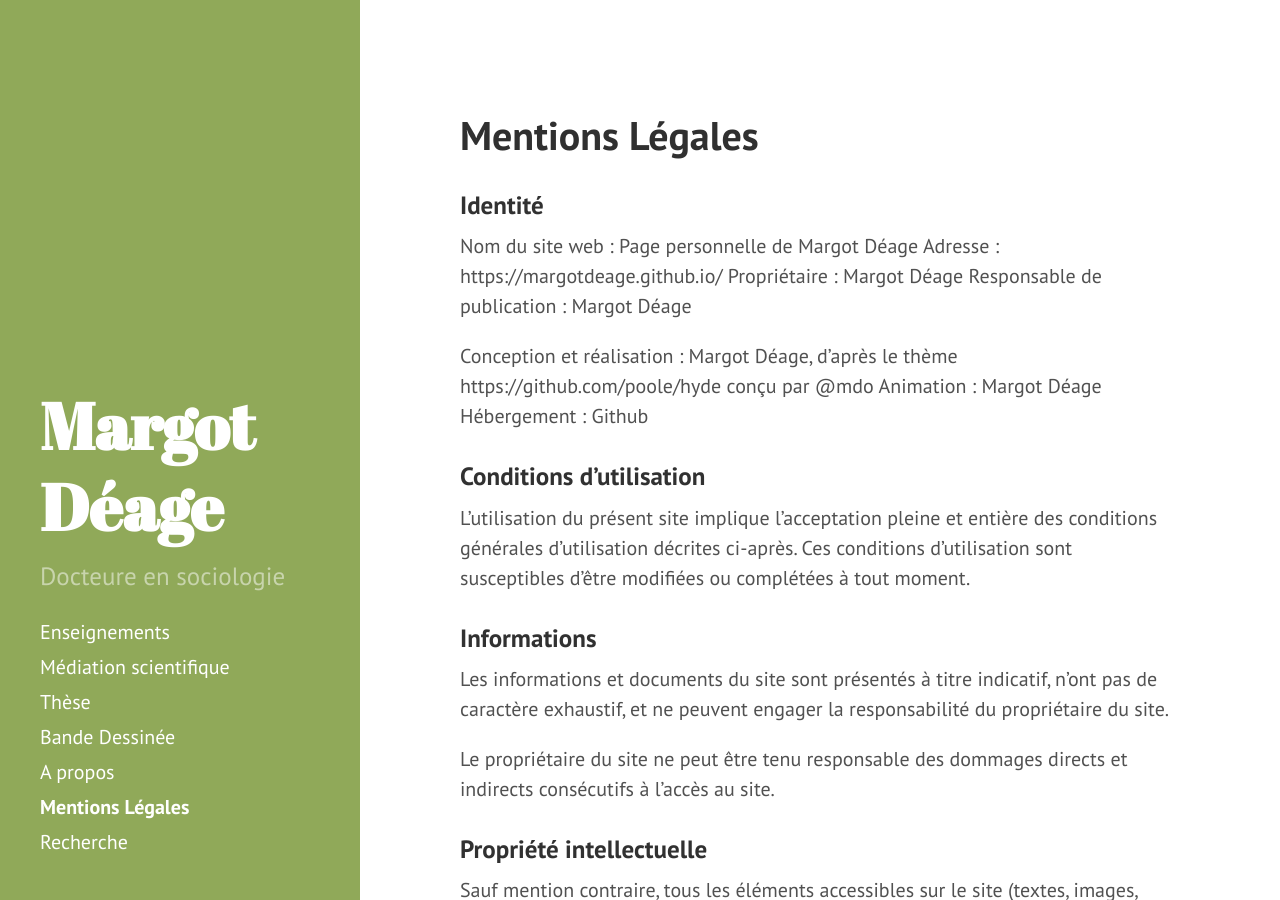
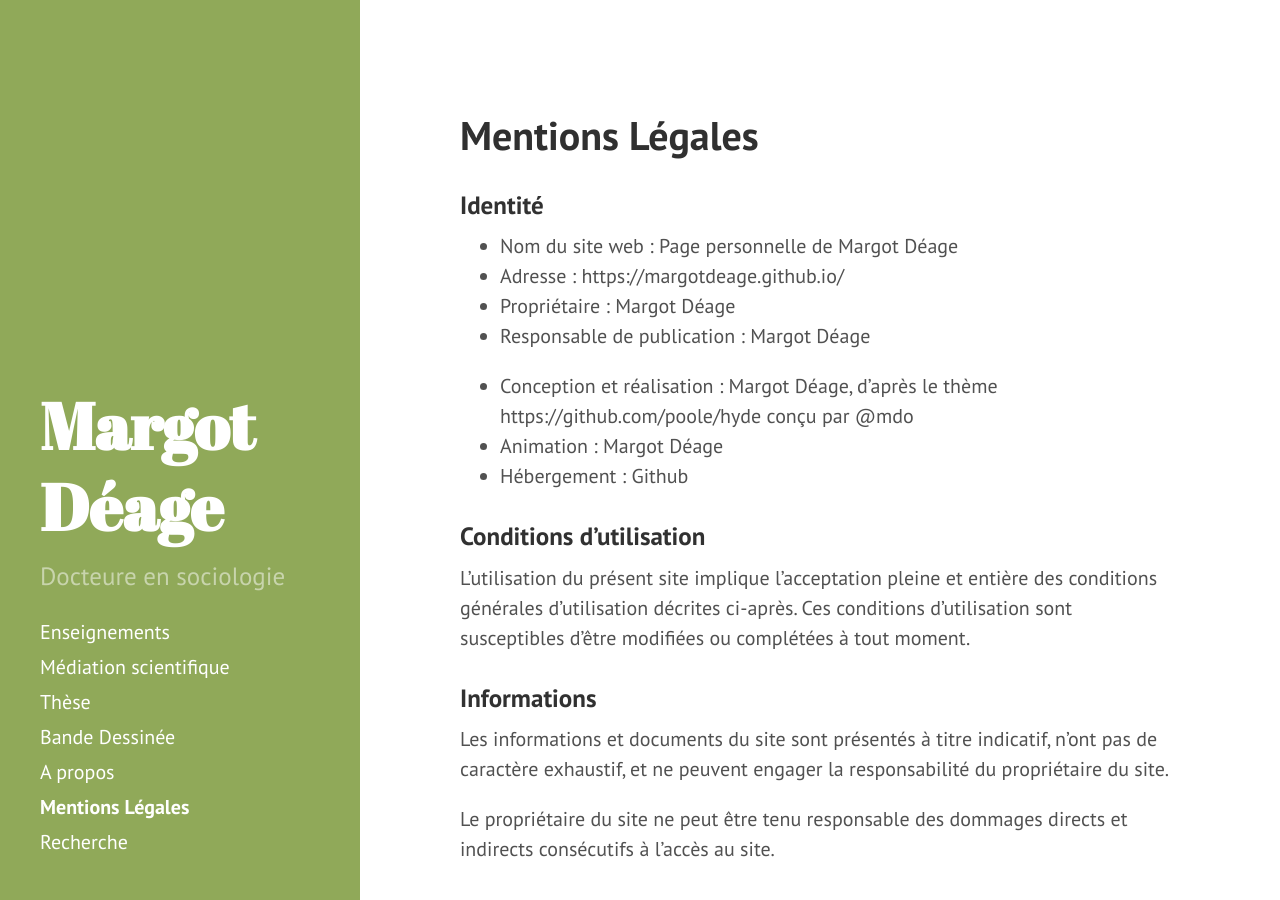
Before and after one commit to margotdeage/margotdeage.github.io, a Jekyll site: the page built from mentionslegales.md, in a window 1280 px wide and 900 px high. Built offline with Jekyll 4.4.1, drawn with Linux system fonts in a browser that asks for light colours.

```diff
--- a/mentionslegales.md
+++ b/mentionslegales.md
@@ -6,14 +6,14 @@ title: Mentions Légales
 
 
 ### Identité
-Nom du site web :  Page personnelle de Margot Déage
-Adresse :  https://margotdeage.github.io/
-Propriétaire : Margot Déage
-Responsable de publication :  Margot Déage
+* Nom du site web :  Page personnelle de Margot Déage
+* Adresse :  https://margotdeage.github.io/
+* Propriétaire : Margot Déage
+* Responsable de publication :  Margot Déage
 
-Conception et réalisation :  Margot Déage, d'après le thème https://github.com/poole/hyde conçu par @mdo
-Animation :  Margot Déage
-Hébergement :  Github
+* Conception et réalisation :  Margot Déage, d'après le thème https://github.com/poole/hyde conçu par @mdo
+* Animation :  Margot Déage
+* Hébergement :  Github
 
 
 
```
